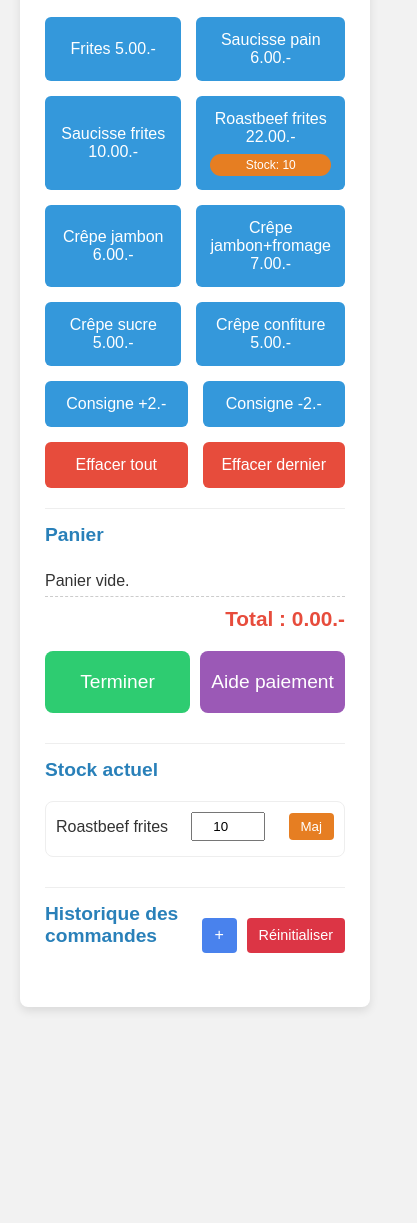
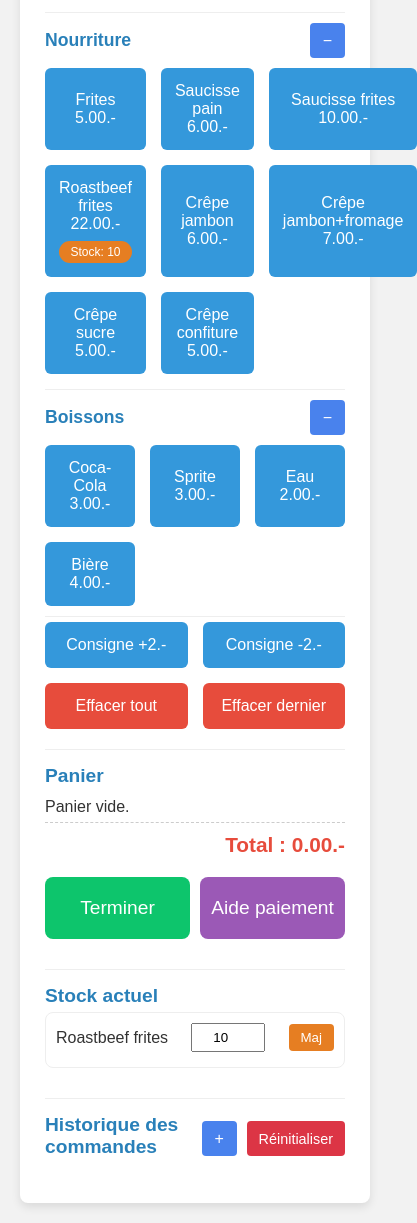
Before and after one commit to ns558/Caisse, a plain HTML site: page index.html in a window 390 px wide. Shown: the part 70-1293 px from the top of the page, 417 px wide, since content can reach past the window. Before the commit the page ends 1097 px from the top, so only its background shows below. Drawn offline with Linux system fonts and the light colour scheme.

Commit message:
index.html

```diff
--- a/index.html
+++ b/index.html
@@ -27,21 +27,29 @@
     h2 {
       font-size: 1.2rem;
       color: #2980b9;
-      margin: 0 0 20px
+      margin: 0 0 5px
     }
 
+/* Grille commune */
 .articles,
 .consigne-buttons,
 .buttons {
   display: grid;
-      grid-template-columns: repeat(2, 1fr);
   gap: 15px;
-      margin-bottom: 15px
+  margin-bottom: 15px;
 }
 
+/* Trois colonnes pour .articles */
+.articles {
+  grid-template-columns: repeat(3, 1fr);
+}
+
+/* Deux colonnes pour les autres (comme avant) */
+.consigne-buttons,
 .buttons {
-      grid-template-columns: 1fr 1fr
+  grid-template-columns: repeat(2, 1fr);
 }
+
 
     .article-button,
     .consigne-button,
@@ -119,9 +127,8 @@
     .checkout-buttons {
       display: flex;
       gap: 10px;
-      margin-top: 20px
+      margin-top: 20px;
     }
-
     .checkout,
     .payment-help {
       flex: 1;
@@ -129,18 +136,18 @@
       border: none;
       border-radius: 8px;
       font-size: 1.2rem;
-      color: #fff;
       cursor: pointer;
-      transition: background .2s
-    }
-
-    .checkout {
-      background: #2ecc71
+      transition: background .2s;
+      background: #0dc56c;
+      /* <-- couleur de fond */
+      color: #ffffff;
+      /* couleur du texte */
     }
 
     .checkout:hover {
-      background: #27ae60
+      background: #0dc54d;
     }
+
 
     .payment-help {
       background: #9b59b6
@@ -290,13 +297,68 @@
     #copy-history-btn:hover {
       background: #2980b9
     }
+
+    .article-section-header {
+      display: flex;
+      justify-content: space-between;
+      align-items: center;
+      font-size: 1.1rem;
+      color: #2980b9;
+      margin-top: 15px;
+      /* Reduced margin */
+      margin-bottom: 10px;
+      /* Reduced margin */
+      padding-top: 10px;
+      /* Reduced padding */
+      border-top: 1px solid #eee;
+    }
+
+    .toggle-section-btn {
+      background: #4982ed;
+      color: #fff;
+      border: none;
+      padding: 5px 10px;
+      border-radius: 4px;
+      cursor: pointer;
+      font-size: 1rem;
+      width: 35px;
+      height: 35px;
+      display: flex;
+      justify-content: center;
+      align-items: center;
+    }
+
+    .toggle-section-btn:hover {
+      background: #302188;
+    }
+
+    .articles.hidden {
+      display: none;
+      margin-bottom: 0;
+      /* Remove margin when hidden */
+    }
+
+    .articles {
+      margin-bottom: 10px;
+      /* Adjust margin when visible */
+    }
   </style>
 </head>
 
 <body>
   <div class="container">
     <h1>Commande</h1>
-    <div class="articles" id="article-buttons"></div>
+    <h2 class="article-section-header">
+      Nourriture
+      <button class="toggle-section-btn" onclick="toggleSection('food-article-buttons')">+</button>
+    </h2>
+    <div class="articles hidden" id="food-article-buttons"></div>
+    <h2 class="article-section-header">
+      Boissons
+      <button class="toggle-section-btn" onclick="toggleSection('drink-article-buttons')">+</button>
+    </h2>
+    <div class="articles hidden" id="drink-article-buttons"></div>
+    <hr style="border: 0; height: 1px; background: #eee; margin: 5px 0;">
     <div class="consigne-buttons">
       <button onclick="addConsigne()" class="consigne-button">Consigne +2.-</button>
       <button onclick="removeConsigne()" class="consigne-button">Consigne -2.-</button>
@@ -331,18 +393,124 @@
     </div>
   </div>
   <script>
-    const articles = [{ id: 'frites', name: 'Frites', price: 5, stock: -1 }, { id: 'saucisse', name: 'Saucisse pain', price: 6, stock: -1 }, { id: 'saucisse_frites', name: 'Saucisse frites', price: 10, stock: -1 }, { id: 'roastbeef', name: 'Roastbeef frites', price: 22, stock: 10 }, { id: 'crepe_jambon', name: 'Crêpe jambon', price: 6, stock: -1 }, { id: 'crepe_jambon_fromage', name: 'Crêpe jambon+fromage', price: 7, stock: -1 }, { id: 'crepe_sucre', name: 'Crêpe sucre', price: 5, stock: -1 }, { id: 'crepe_confiture', name: 'Crêpe confiture', price: 5, stock: -1 }];
+    const articles = [
+      { id: 'frites', name: 'Frites', price: 5, stock: -1, type: 'food' },
+      { id: 'saucisse', name: 'Saucisse pain', price: 6, stock: -1, type: 'food' },
+      { id: 'saucisse_frites', name: 'Saucisse frites', price: 10, stock: -1, type: 'food' },
+      { id: 'roastbeef', name: 'Roastbeef frites', price: 22, stock: 10, type: 'food' },
+      { id: 'crepe_jambon', name: 'Crêpe jambon', price: 6, stock: -1, type: 'food' },
+      { id: 'crepe_jambon_fromage', name: 'Crêpe jambon+fromage', price: 7, stock: -1, type: 'food' },
+      { id: 'crepe_sucre', name: 'Crêpe sucre', price: 5, stock: -1, type: 'food' },
+      { id: 'crepe_confiture', name: 'Crêpe confiture', price: 5, stock: -1, type: 'food' },
+      { id: 'coke', name: 'Coca-Cola', price: 3, stock: -1, type: 'drink' },
+      { id: 'sprite', name: 'Sprite', price: 3, stock: -1, type: 'drink' },
+      { id: 'water', name: 'Eau', price: 2, stock: -1, type: 'drink' },
+      { id: 'beer', name: 'Bière', price: 4, stock: -1, type: 'drink' }
+    ];
     let cartItems = [], itemHistory = [], commandHistory = JSON.parse(localStorage.getItem('commandHistory')) || [], total = 0;
     const $ = id => document.getElementById(id);
-    function initializeArticleButtons() { const c = $('article-buttons'); c.innerHTML = ''; articles.forEach(a => { const b = document.createElement('button'); b.className = 'article-button'; const i = cartItems.find(x => x.articleId === a.id); const q = i ? i.quantity : 0; const s = a.stock !== -1 ? a.stock - q : Infinity; b.textContent = `${a.name} ${a.price.toFixed(2)}.-`; if (a.id === 'roastbeef' && a.stock >= 0) { const badge = document.createElement('span'); badge.className = 'stock-badge'; badge.textContent = `Stock: ${s}`; b.appendChild(badge) } if (s <= 0) b.disabled = true; b.onclick = () => addToCart(a); c.appendChild(b); }) }
-    function addToCart(a) { const i = cartItems.find(x => x.articleId === a.id); const q = i ? i.quantity : 0; if (a.stock !== -1 && a.stock - q <= 0) return; i ? i.quantity++ : cartItems.push({ articleId: a.id, quantity: 1, name: a.name, price: a.price }); itemHistory.push(a.id); updateCart(); initializeArticleButtons(); initializeStockManagement(); }
-    function modifyConsigne(id, p, name) { const i = cartItems.find(x => x.articleId === id); i ? i.quantity++ : cartItems.push({ articleId: id, quantity: 1, customPrice: p, name }); itemHistory.push(id); updateCart(); }
+
+    function initializeArticleButtons() {
+      const foodContainer = $('food-article-buttons');
+      const drinkContainer = $('drink-article-buttons');
+      foodContainer.innerHTML = '';
+      drinkContainer.innerHTML = '';
+
+      articles.forEach(a => {
+        const b = document.createElement('button');
+        b.className = 'article-button';
+        const i = cartItems.find(x => x.articleId === a.id);
+        const q = i ? i.quantity : 0;
+        const s = a.stock !== -1 ? a.stock - q : Infinity;
+        b.textContent = `${a.name} ${a.price.toFixed(2)}.-`;
+
+        if (a.id === 'roastbeef' && a.stock >= 0) {
+          const badge = document.createElement('span');
+          badge.className = 'stock-badge';
+          badge.textContent = `Stock: ${s}`;
+          b.appendChild(badge);
+        }
+        if (s <= 0) b.disabled = true;
+        b.onclick = () => addToCart(a);
+
+        if (a.type === 'food') {
+          foodContainer.appendChild(b);
+        } else if (a.type === 'drink') {
+          drinkContainer.appendChild(b);
+        }
+      });
+    }
+
+    function addToCart(a) {
+      const i = cartItems.find(x => x.articleId === a.id);
+      const q = i ? i.quantity : 0;
+      if (a.stock !== -1 && a.stock - q <= 0) return;
+      i ? i.quantity++ : cartItems.push({ articleId: a.id, quantity: 1, name: a.name, price: a.price });
+      itemHistory.push(a.id);
+      updateCart();
+      initializeArticleButtons();
+      initializeStockManagement();
+    }
+
+    function modifyConsigne(id, p, name) {
+      const i = cartItems.find(x => x.articleId === id);
+      i ? i.quantity++ : cartItems.push({ articleId: id, quantity: 1, customPrice: p, name });
+      itemHistory.push(id);
+      updateCart();
+    }
     const addConsigne = () => modifyConsigne('__consigne', 2, 'Consigne');
     const removeConsigne = () => modifyConsigne('__rabais', -2, 'Retour consigne');
-    function removeLastArticle() { if (!itemHistory.length) return; const id = itemHistory.pop(); const i = cartItems.find(x => x.articleId === id); if (!i) return; i.quantity--; if (i.quantity <= 0) cartItems = cartItems.filter(x => x.articleId !== id); updateCart(); initializeArticleButtons(); initializeStockManagement(); }
-    function removeItem(id) { const i = cartItems.find(x => x.articleId === id); if (!i) return; i.quantity--; if (i.quantity <= 0) cartItems = cartItems.filter(x => x.articleId !== id); updateCart(); initializeArticleButtons(); initializeStockManagement(); }
-    function clearCart() { cartItems = []; itemHistory = []; updateCart(); initializeArticleButtons(); initializeStockManagement(); }
-    function updateCart() { const ul = $('panier-list'); ul.innerHTML = ''; total = 0; if (!cartItems.length) { ul.innerHTML = '<li>Panier vide.</li>'; $('total-amount').textContent = '0.00.-'; return; } cartItems.forEach(ci => { const li = document.createElement('li'); const price = ci.customPrice ?? ci.price; const lineTotal = price * ci.quantity; li.innerHTML = `<span>${ci.name} x${ci.quantity}</span><span>${lineTotal.toFixed(2)}.- <span class="delete-item" onclick="removeItem('${ci.articleId}')">✕</span></span>`; total += lineTotal; ul.appendChild(li); }); $('total-amount').textContent = total.toFixed(2) + '.-'; }
+
+    function removeLastArticle() {
+      if (!itemHistory.length) return;
+      const id = itemHistory.pop();
+      const i = cartItems.find(x => x.articleId === id);
+      if (!i) return;
+      i.quantity--;
+      if (i.quantity <= 0) cartItems = cartItems.filter(x => x.articleId !== id);
+      updateCart();
+      initializeArticleButtons();
+      initializeStockManagement();
+    }
+
+    function removeItem(id) {
+      const i = cartItems.find(x => x.articleId === id);
+      if (!i) return;
+      i.quantity--;
+      if (i.quantity <= 0) cartItems = cartItems.filter(x => x.articleId !== id);
+      updateCart();
+      initializeArticleButtons();
+      initializeStockManagement();
+    }
+
+    function clearCart() {
+      cartItems = [];
+      itemHistory = [];
+      updateCart();
+      initializeArticleButtons();
+      initializeStockManagement();
+    }
+
+    function updateCart() {
+      const ul = $('panier-list');
+      ul.innerHTML = '';
+      total = 0;
+      if (!cartItems.length) {
+        ul.innerHTML = '<li>Panier vide.</li>';
+        $('total-amount').textContent = '0.00.-';
+        return;
+      }
+      cartItems.forEach(ci => {
+        const li = document.createElement('li');
+        const price = ci.customPrice ?? ci.price;
+        const lineTotal = price * ci.quantity;
+        li.innerHTML = `<span>${ci.name} x${ci.quantity}</span><span>${lineTotal.toFixed(2)}.- <span class="delete-item" onclick="removeItem('${ci.articleId}')">✕</span></span>`;
+        total += lineTotal;
+        ul.appendChild(li);
+      });
+      $('total-amount').textContent = total.toFixed(2) + '.-';
+    }
+
     function checkout() {
       if (cartItems.length === 0) {
         alert('Panier vide !');
@@ -367,16 +535,115 @@
       initializeStockManagement();
     }
 
-    function calculateChange() { if (!total) { alert('Le panier est vide.'); return; } const g = parseFloat(prompt(`Total: ${total.toFixed(2)}.-\nMontant donné ?`) || ''); if (isNaN(g) || g < total) { alert('Montant invalide.'); return; } alert(`Monnaie à rendre : ${(g - total).toFixed(2)}.-`); }
-    function initializeStockManagement() { const ul = $('stock-update-list'); ul.innerHTML = ''; const roast = articles.find(a => a.id === 'roastbeef'); ul.innerHTML = `<li><span>${roast.name}</span><input type="number" id="roast-stock" value="${roast.stock}" min="0"><button onclick="updateRoastStock()">Maj</button></li>`; }
-    function updateRoastStock() { const roast = articles.find(a => a.id === 'roastbeef'); const v = parseInt($('roast-stock').value); if (!isNaN(v) && v >= 0) { roast.stock = v; saveStocks(); } initializeArticleButtons(); initializeStockManagement(); }
-    function loadStocks() { const s = JSON.parse(localStorage.getItem('articleStocks') || '{}'); articles.forEach(a => { if (s[a.id] !== undefined && a.stock !== -1) a.stock = s[a.id]; }); }
-    function saveStocks() { const snap = {}; articles.forEach(a => { if (a.stock !== -1) snap[a.id] = a.stock; }); localStorage.setItem('articleStocks', JSON.stringify(snap)); }
-    function renderCommandHistory() { const list = $('command-history-list'); list.innerHTML = ''; if (!commandHistory.length) { list.innerHTML = '<p style="text-align:center;color:#666">Aucune commande.</p>'; return; } commandHistory.slice().reverse().forEach(c => { const card = document.createElement('div'); card.className = 'history-card'; let items = '<ul>'; c.items.forEach(i => items += `<li>${i.name} x${i.quantity} (${(i.price * i.quantity).toFixed(2)}.-)</li>`); items += '</ul>'; card.innerHTML = `<strong>${c.date} ${c.time}</strong>${items}<div class="total-history">Total payé: ${c.total.toFixed(2)}.-</div>`; list.appendChild(card); }); }
-    function toggleHistory() { const list = $('command-history-list'); const btn = $('toggle-history-btn'); const copy = $('copy-history-btn'); list.classList.toggle('hidden'); const h = list.classList.contains('hidden'); btn.textContent = h ? '+' : '−'; copy.style.display = h ? 'none' : 'inline-block'; }
-    function resetHistory() { if (confirm('Supprimer l\'historique ?')) { commandHistory = []; localStorage.removeItem('commandHistory'); renderCommandHistory(); } }
-    $('copy-history-btn').addEventListener('click', () => { const cards = $('command-history-list').querySelectorAll('.history-card'); let txt = ''; cards.forEach(card => { txt += `${card.querySelector('strong').textContent}\n${Array.from(card.querySelectorAll('li')).map(li => li.textContent).join('\n')}\n${card.querySelector('.total-history').textContent}\n\n`; }); navigator.clipboard.writeText(txt).then(() => alert('Historique copié !')); });
-    addEventListener('DOMContentLoaded', () => { loadStocks(); initializeArticleButtons(); initializeStockManagement(); updateCart(); renderCommandHistory(); });
+    function calculateChange() {
+      if (!total) {
+        alert('Le panier est vide.');
+        return;
+      }
+      const g = parseFloat(prompt(`Total: ${total.toFixed(2)}.-\nMontant donné ?`) || '');
+      if (isNaN(g) || g < total) {
+        alert('Montant invalide.');
+        return;
+      }
+      alert(`Monnaie à rendre : ${(g - total).toFixed(2)}.-`);
+    }
+
+    function initializeStockManagement() {
+      const ul = $('stock-update-list');
+      ul.innerHTML = '';
+      const roast = articles.find(a => a.id === 'roastbeef');
+      ul.innerHTML = `<li><span>${roast.name}</span><input type="number" id="roast-stock" value="${roast.stock}" min="0"><button onclick="updateRoastStock()">Maj</button></li>`;
+    }
+
+    function updateRoastStock() {
+      const roast = articles.find(a => a.id === 'roastbeef');
+      const v = parseInt($('roast-stock').value);
+      if (!isNaN(v) && v >= 0) {
+        roast.stock = v;
+        saveStocks();
+      }
+      initializeArticleButtons();
+      initializeStockManagement();
+    }
+
+    function loadStocks() {
+      const s = JSON.parse(localStorage.getItem('articleStocks') || '{}');
+      articles.forEach(a => {
+        if (s[a.id] !== undefined && a.stock !== -1) a.stock = s[a.id];
+      });
+    }
+
+    function saveStocks() {
+      const snap = {};
+      articles.forEach(a => {
+        if (a.stock !== -1) snap[a.id] = a.stock;
+      });
+      localStorage.setItem('articleStocks', JSON.stringify(snap));
+    }
+
+    function renderCommandHistory() {
+      const list = $('command-history-list');
+      list.innerHTML = '';
+      if (!commandHistory.length) {
+        list.innerHTML = '<p style="text-align:center;color:#666">Aucune commande.</p>';
+        return;
+      }
+      commandHistory.slice().reverse().forEach(c => {
+        const card = document.createElement('div');
+        card.className = 'history-card';
+        let items = '<ul>';
+        c.items.forEach(i => items += `<li>${i.name} x${i.quantity} (${(i.price * i.quantity).toFixed(2)}.-)</li>`);
+        items += '</ul>';
+        card.innerHTML = `<strong>${c.date} ${c.time}</strong>${items}<div class="total-history">Total payé: ${c.total.toFixed(2)}.-</div>`;
+        list.appendChild(card);
+      });
+    }
+
+    function toggleHistory() {
+      const list = $('command-history-list');
+      const btn = $('toggle-history-btn');
+      const copy = $('copy-history-btn');
+      list.classList.toggle('hidden');
+      const h = list.classList.contains('hidden');
+      btn.textContent = h ? '+' : '−';
+      copy.style.display = h ? 'none' : 'inline-block';
+    }
+
+    function toggleSection(sectionId) {
+      const section = $(sectionId);
+      const button = section.previousElementSibling.querySelector('.toggle-section-btn');
+      section.classList.toggle('hidden');
+      button.textContent = section.classList.contains('hidden') ? '+' : '−';
+    }
+
+    function resetHistory() {
+      if (confirm('Supprimer l\'historique ?')) {
+        commandHistory = [];
+        localStorage.removeItem('commandHistory');
+        renderCommandHistory();
+      }
+    }
+
+    $('copy-history-btn').addEventListener('click', () => {
+      const cards = $('command-history-list').querySelectorAll('.history-card');
+      let txt = '';
+      cards.forEach(card => {
+        txt += `${card.querySelector('strong').textContent}\n${Array.from(card.querySelectorAll('li')).map(li => li.textContent).join('\n')}\n${card.querySelector('.total-history').textContent}\n\n`;
+      });
+      navigator.clipboard.writeText(txt).then(() => alert('Historique copié !'));
+    });
+
+    addEventListener('DOMContentLoaded', () => {
+      loadStocks();
+      initializeArticleButtons();
+      initializeStockManagement();
+      updateCart();
+      renderCommandHistory();
+
+      // Initialize sections as collapsed by default
+      toggleSection('food-article-buttons');
+      toggleSection('drink-article-buttons');
+    });
   </script>
 </body>
 
```
Lines whose indentation alone changed are shown as unchanged.
